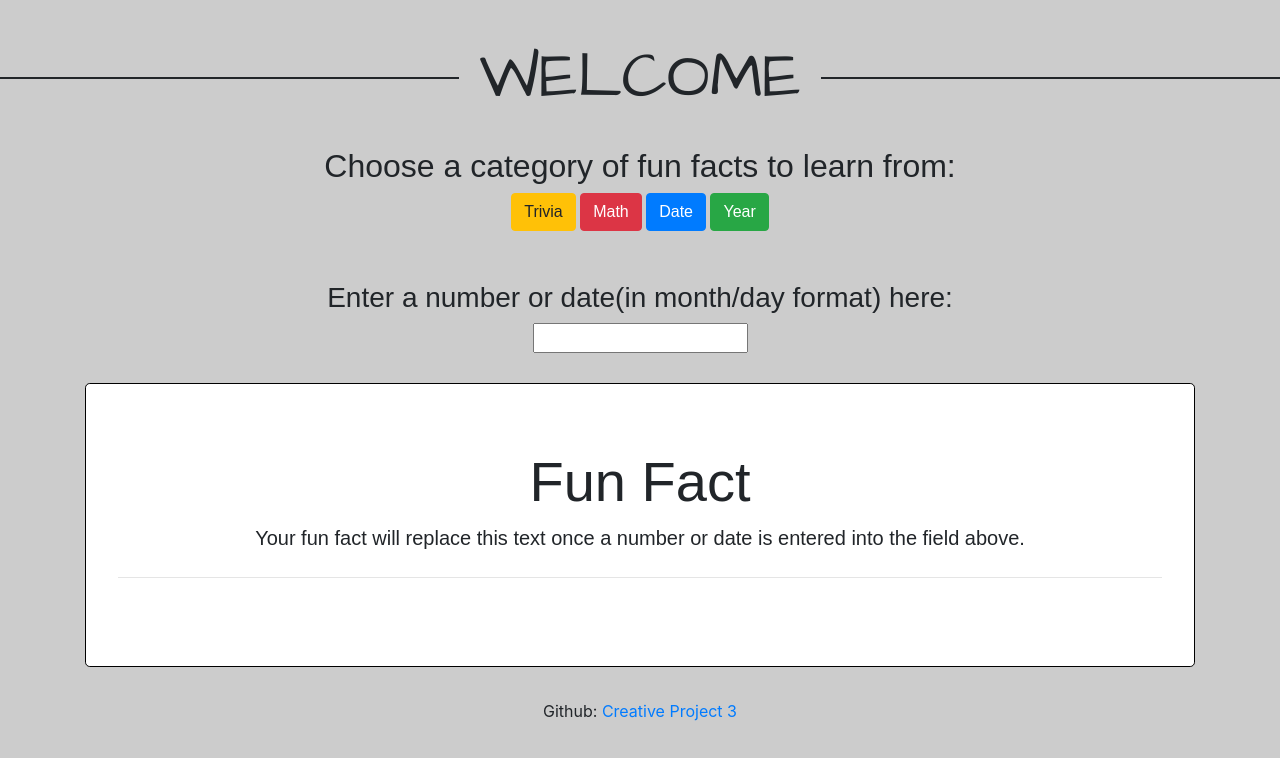
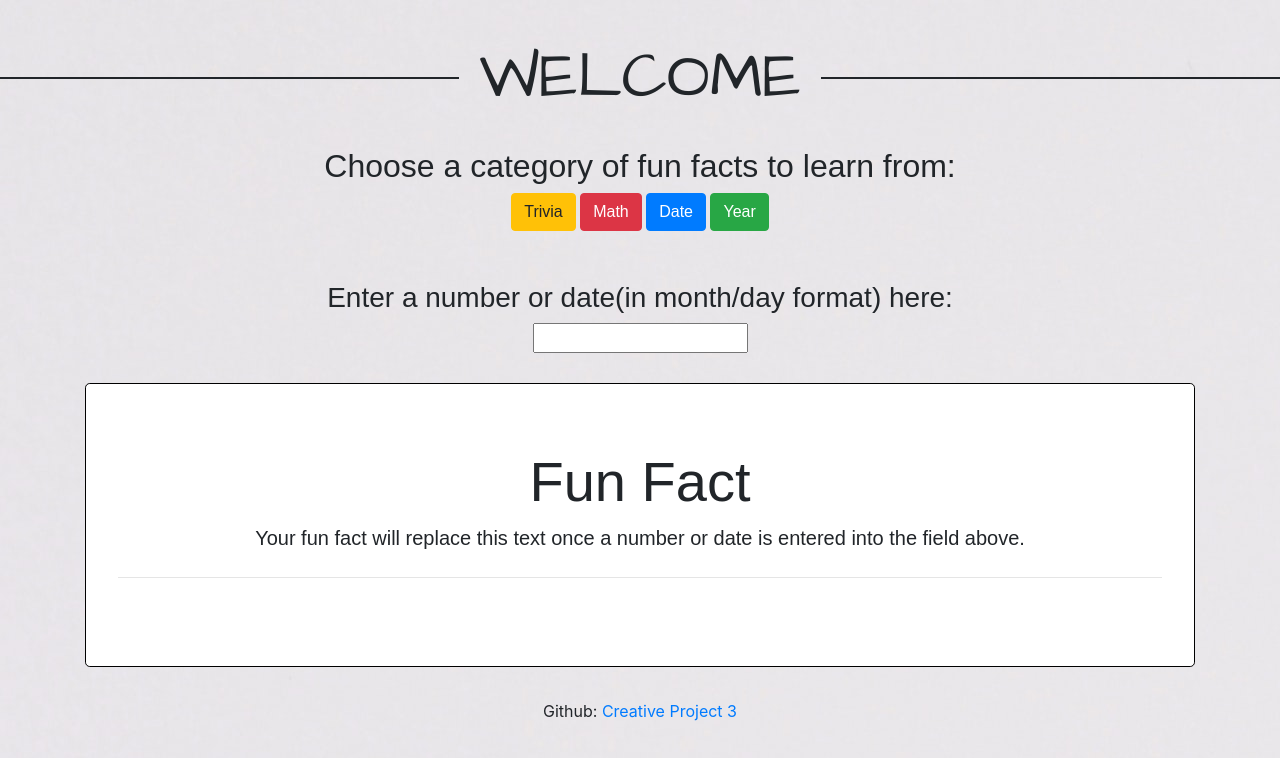
Before and after one commit to SnorkelwackJr/CreativeProject3, a plain HTML site: page index.html in a window 1280 px wide. Drawn offline with nearby package versions, Linux system fonts and the light colour scheme; a web font is replaced by a local one.

Commit message:
Update styles.css

```diff
--- a/styles.css
+++ b/styles.css
@@ -1,6 +1,6 @@
 body {
     text-align: center;
-    background-image: url("images/colored-pencils.jpg");
+    background-image: url("colored-pencils.jpg");
     background-color: #cccccc;
 }
 
```
